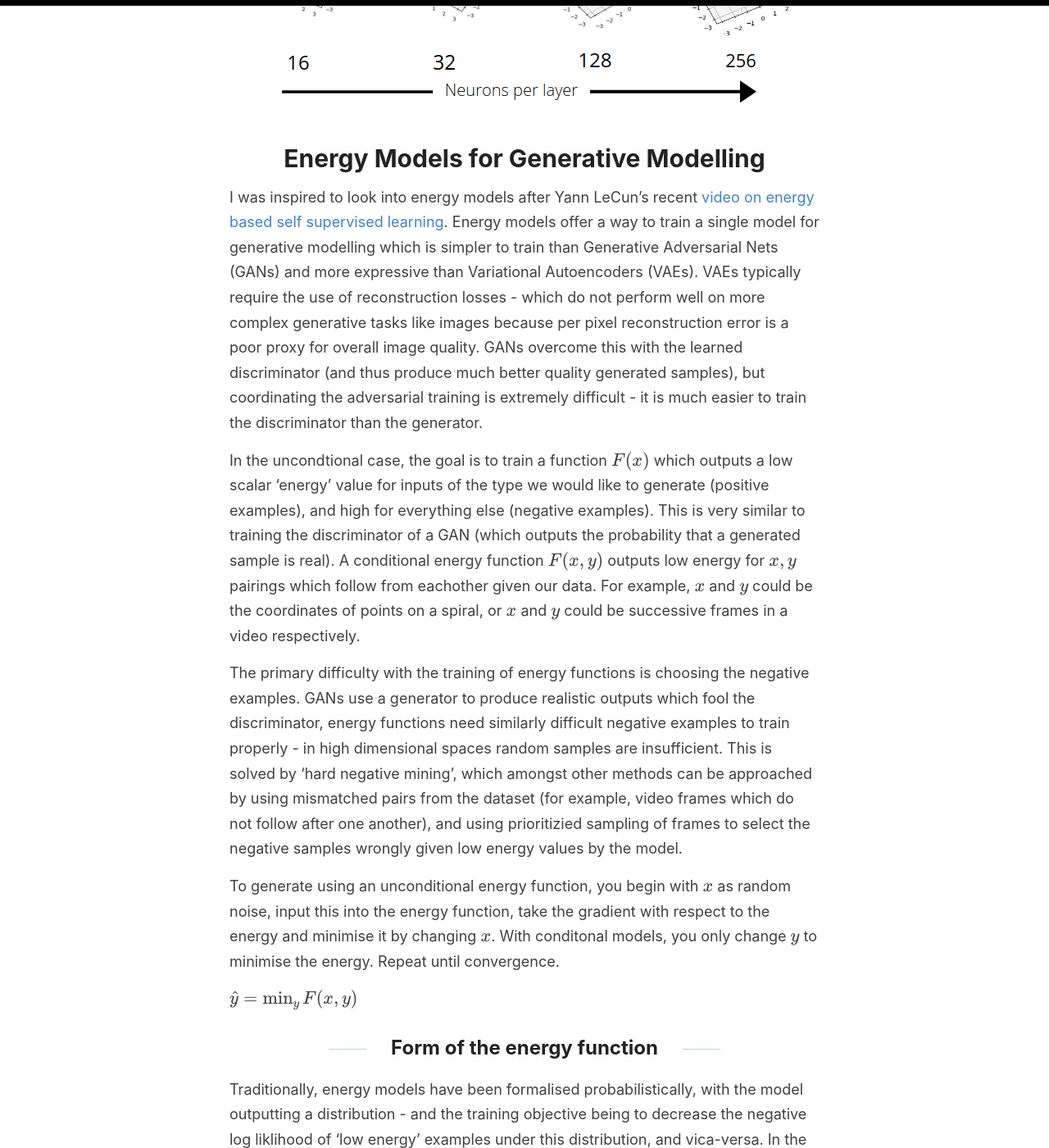
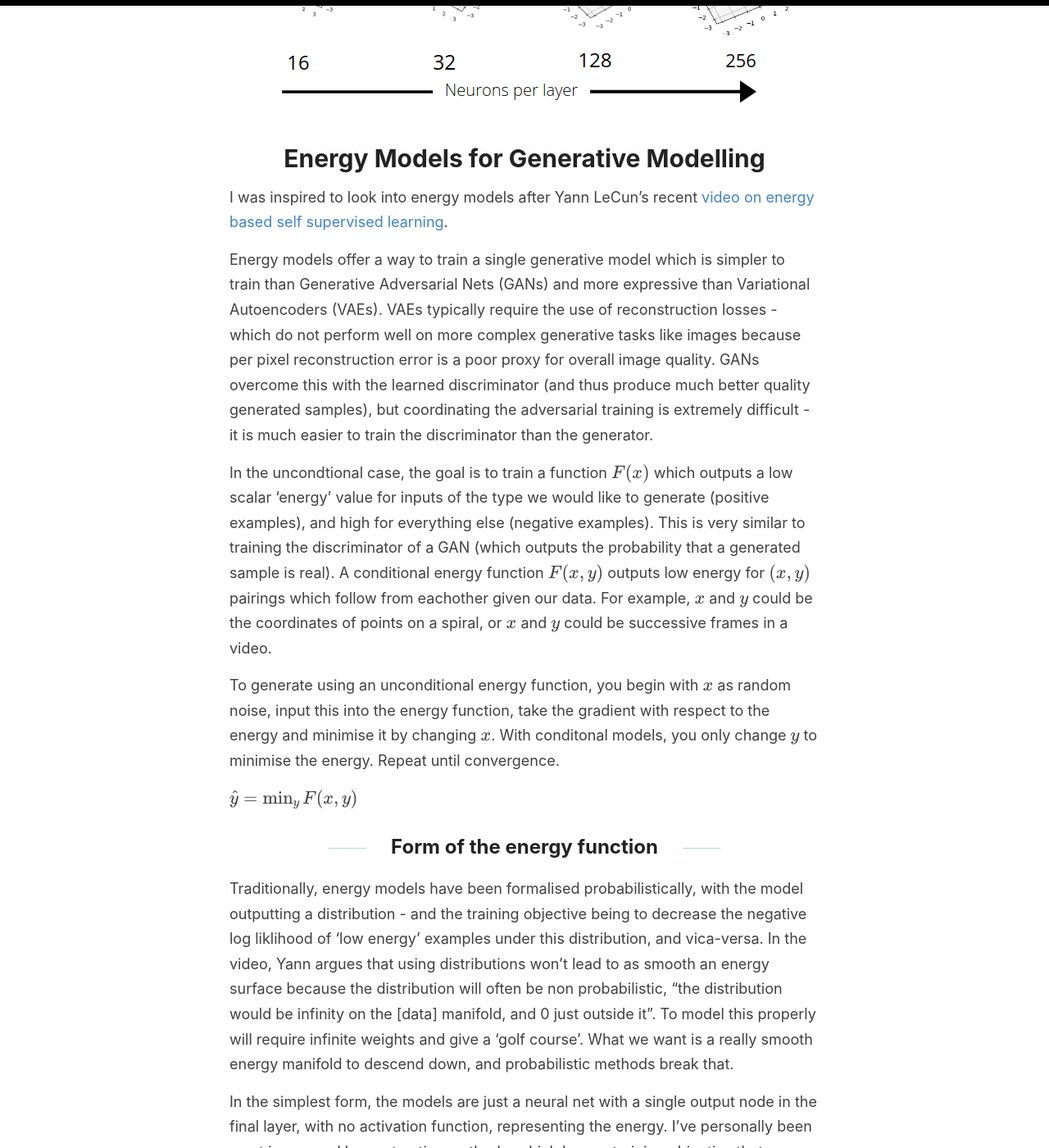
Before and after one commit to sholtodouglas/sholtodouglas.github.io, a Jekyll site: the page built from _posts/2020-06-11-PlayingwithEnergy.md, in a window 1280 px wide and 1400 px high, scrolled down 462 px. Shown: the whole window at 82% size. Built offline with Jekyll 4.4.1, drawn with Linux system fonts in a browser that asks for light colours; formulas are drawn with MathJax 3; some of the changed text lies outside the part shown.

Commit message:
Update 2020-06-11-PlayingwithEnergy.md

```diff
--- a/_posts/2020-06-11-PlayingwithEnergy.md
+++ b/_posts/2020-06-11-PlayingwithEnergy.md
@@ -8,11 +8,11 @@ categories: [Energy Models, RL]
 ![alt-text-1](https://sholtodouglas.github.io/images/energy/energyincreasing.png "Energy Model resolution increasse with neural net size")
 
 # Energy Models for Generative Modelling
-I was inspired to look into energy models after Yann LeCun's recent [video on energy based self supervised learning](https://www.youtube.com/watch?v=A7AnCvYDQrU). Energy models offer a way to train a single model for generative modelling which is simpler to train than Generative Adversarial Nets (GANs) and more expressive than Variational Autoencoders (VAEs). VAEs typically require the use of reconstruction losses - which do not perform well on more complex generative tasks like images because per pixel reconstruction error is a poor proxy for overall image quality. GANs overcome this with the learned discriminator (and thus produce much better quality generated samples), but coordinating the adversarial training is extremely difficult - it is much easier to train the discriminator than the generator.
+I was inspired to look into energy models after Yann LeCun's recent [video on energy based self supervised learning](https://www.youtube.com/watch?v=A7AnCvYDQrU).
 
-In the uncondtional case, the goal is to train a function $F(x)$ which outputs a low scalar 'energy' value for inputs of the type we would like to generate (positive examples), and high for everything else (negative examples). This is very similar to training the discriminator of a GAN (which outputs the probability that a generated sample is real). A conditional energy function $F(x,y)$ outputs low energy for $x,y$ pairings which follow from eachother given our data. For example, $x$ and $y$ could be the coordinates of points on a spiral, or $x$ and $y$ could be successive frames in a video respectively.
+Energy models offer a way to train a single generative model which is simpler to train than Generative Adversarial Nets (GANs) and more expressive than Variational Autoencoders (VAEs). VAEs typically require the use of reconstruction losses - which do not perform well on more complex generative tasks like images because per pixel reconstruction error is a poor proxy for overall image quality. GANs overcome this with the learned discriminator (and thus produce much better quality generated samples), but coordinating the adversarial training is extremely difficult - it is much easier to train the discriminator than the generator.
 
-The primary difficulty with the training of energy functions is choosing the negative examples. GANs use a generator to produce realistic outputs which fool the discriminator, energy functions need similarly difficult negative examples to train properly - in high dimensional spaces random samples are insufficient. This is solved by 'hard negative mining', which amongst other methods can be approached by using mismatched pairs from the dataset (for example, video frames which do not follow after one another), and using prioritizied sampling of frames to select the negative samples wrongly given low energy values by the model.
+In the uncondtional case, the goal is to train a function $F(x)$ which outputs a low scalar 'energy' value for inputs of the type we would like to generate (positive examples), and high for everything else (negative examples). This is very similar to training the discriminator of a GAN (which outputs the probability that a generated sample is real). A conditional energy function $F(x,y)$ outputs low energy for $(x,y)$ pairings which follow from eachother given our data. For example, $x$ and $y$ could be the coordinates of points on a spiral, or $x$ and $y$ could be successive frames in a video.
 
 To generate using an unconditional energy function, you begin with $x$ as random noise, input this into the energy function, take the gradient with respect to the energy and minimise it by changing $x$. With conditonal models, you only change $y$ to minimise the energy. Repeat until convergence.
 
```
Also changed, not shown: other parts of _posts/2020-06-11-PlayingwithEnergy.md (+4 -0 lines).
